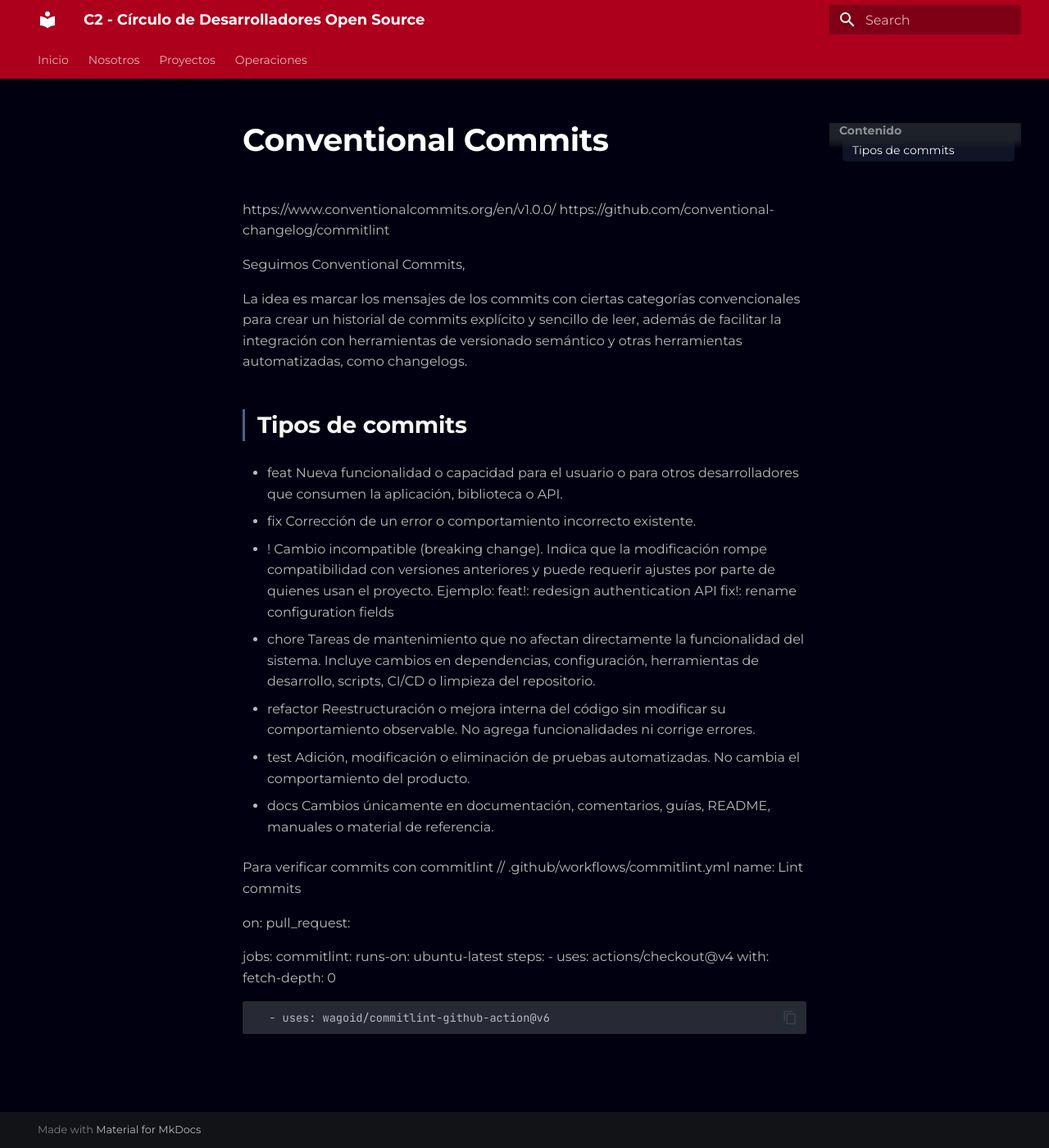
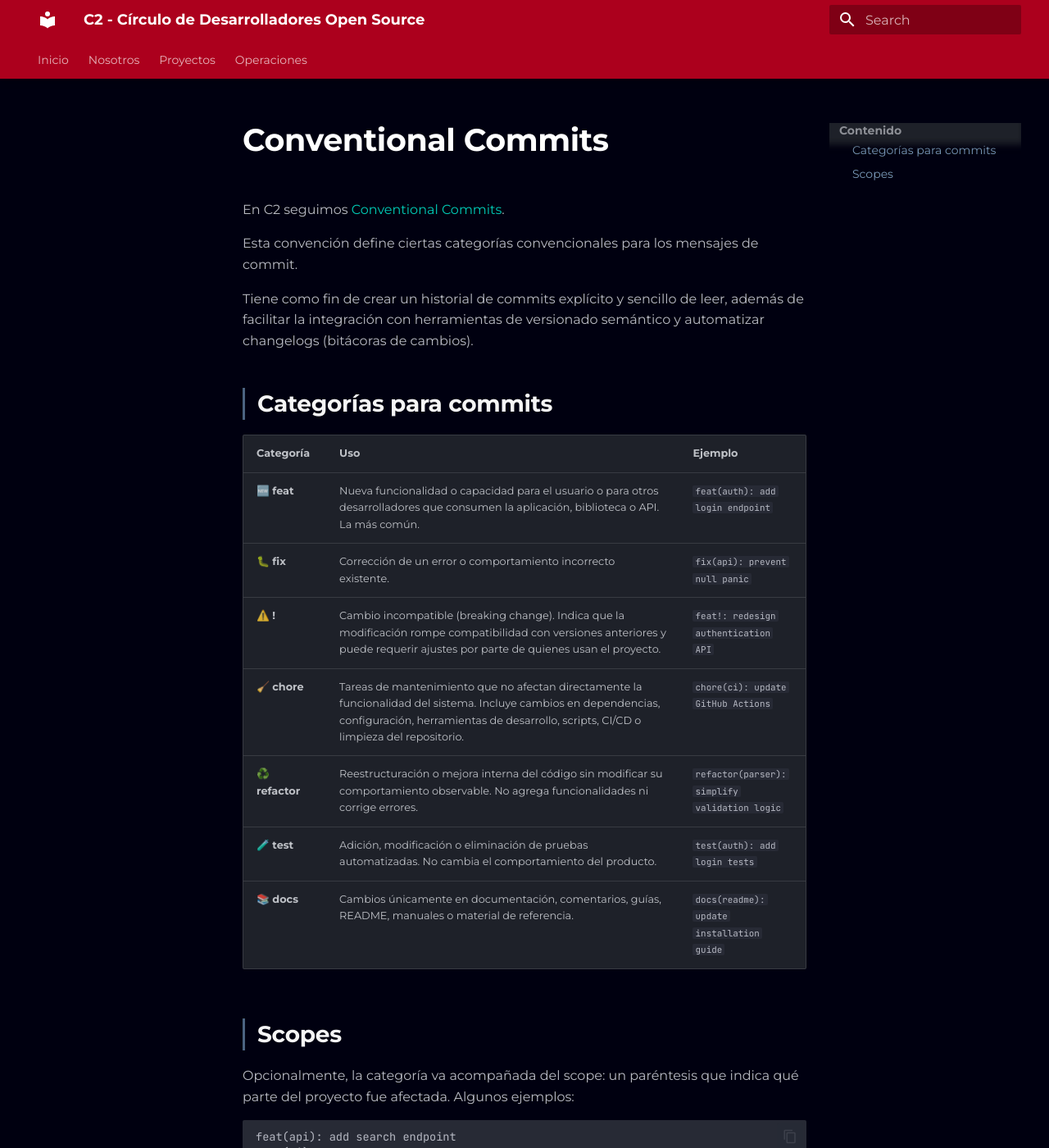
Before and after one commit to c2-circulo-desarrolladores/c2-core, an MkDocs documentation site: the page built from docs/operaciones/colaboracion/conventional_commits.md, in a window 1280 px wide and 1400 px high. Shown: the whole window at 82% size. Built offline with MkDocs 1.6.1 and Material for MkDocs 9.7.7, drawn with Linux system fonts in a browser that asks for light colours; some of the changed text lies outside the part shown.

Commit message:
feat(ops): Terminar apartado de conventional commits

````diff
--- a/docs/operaciones/colaboracion/conventional_commits.md
+++ b/docs/operaciones/colaboracion/conventional_commits.md
@@ -1,43 +1,41 @@
 # Conventional Commits
-https://www.conventionalcommits.org/en/v1.0.0/
-https://github.com/conventional-changelog/commitlint
+En C2 seguimos [Conventional Commits](https://www.conventionalcommits.org/en/v1.0.0/).
 
-Seguimos Conventional Commits,
+Esta convención define ciertas categorías convencionales para los mensajes de commit.
 
-La idea es marcar los mensajes de los commits con ciertas categorías convencionales para crear un historial de commits explícito y sencillo de leer, además de facilitar la integración con herramientas de versionado semántico y otras herramientas automatizadas, como changelogs.
+Tiene como fin de crear un historial de commits explícito y sencillo de leer, además de facilitar la integración con herramientas de versionado semántico y automatizar changelogs (bitácoras de cambios).
 
-## Tipos de commits
+## Categorías para commits
 
-- feat
-  Nueva funcionalidad o capacidad para el usuario o para otros desarrolladores que consumen la aplicación, biblioteca o API.
+| Categoría | Uso | Ejemplo |
+|-----------|-----|----------|
+| 🆕 **feat** | Nueva funcionalidad o capacidad para el usuario o para otros desarrolladores que consumen la aplicación, biblioteca o API. La más común. | `feat(auth): add login endpoint` |
+| 🐛 **fix** | Corrección de un error o comportamiento incorrecto existente. | `fix(api): prevent null panic` |
+| ⚠️ **!** | Cambio incompatible (breaking change). Indica que la modificación rompe compatibilidad con versiones anteriores y puede requerir ajustes por parte de quienes usan el proyecto. | `feat!: redesign authentication API` |
+| 🧹 **chore** | Tareas de mantenimiento que no afectan directamente la funcionalidad del sistema. Incluye cambios en dependencias, configuración, herramientas de desarrollo, scripts, CI/CD o limpieza del repositorio. | `chore(ci): update GitHub Actions` |
+| ♻️ **refactor** | Reestructuración o mejora interna del código sin modificar su comportamiento observable. No agrega funcionalidades ni corrige errores. | `refactor(parser): simplify validation logic` |
+| 🧪 **test** | Adición, modificación o eliminación de pruebas automatizadas. No cambia el comportamiento del producto. | `test(auth): add login tests` |
+| 📚 **docs** | Cambios únicamente en documentación, comentarios, guías, README, manuales o material de referencia. | `docs(readme): update installation guide` |
 
-- fix
-  Corrección de un error o comportamiento incorrecto existente.
+## Scopes
 
-- !
-  Cambio incompatible (breaking change). Indica que la modificación rompe compatibilidad con versiones anteriores y puede requerir ajustes por parte de quienes usan el proyecto.
-  Ejemplo:
-    feat!: redesign authentication API
-    fix!: rename configuration fields
+Opcionalmente, la categoría va acompañada del scope: un paréntesis que indica qué parte del proyecto fue afectada. Algunos ejemplos:
 
-- chore
-  Tareas de mantenimiento que no afectan directamente la funcionalidad del sistema. Incluye cambios en dependencias, configuración, herramientas de desarrollo, scripts, CI/CD o limpieza del repositorio.
+```
+feat(api): add search endpoint
+feat(ui): add dark mode
+fix(db): correct migration script
+docs(readme): update examples
+test(auth): add login tests
+```
 
-- refactor
-  Reestructuración o mejora interna del código sin modificar su comportamiento observable. No agrega funcionalidades ni corrige errores.
+Los scopes son opcionales, pero ayuda a dar mayor información sobre partes del código que fueron afectadas.
 
-- test
-  Adición, modificación o eliminación de pruebas automatizadas. No cambia el comportamiento del producto.
+Para verificar commits con [commitlint](https://github.com/conventional-changelog/commitlint):
+`.github/workflows/commitlint.yml`
 
-- docs
-  Cambios únicamente en documentación, comentarios, guías, README, manuales o material de referencia.
-
-
-
-Para verificar commits con commitlint
-// .github/workflows/commitlint.yml
+```yml
 name: Lint commits
-
 on:
   pull_request:
 
@@ -50,3 +48,4 @@
           fetch-depth: 0
 
       - uses: wagoid/commitlint-github-action@v6
+```
````
